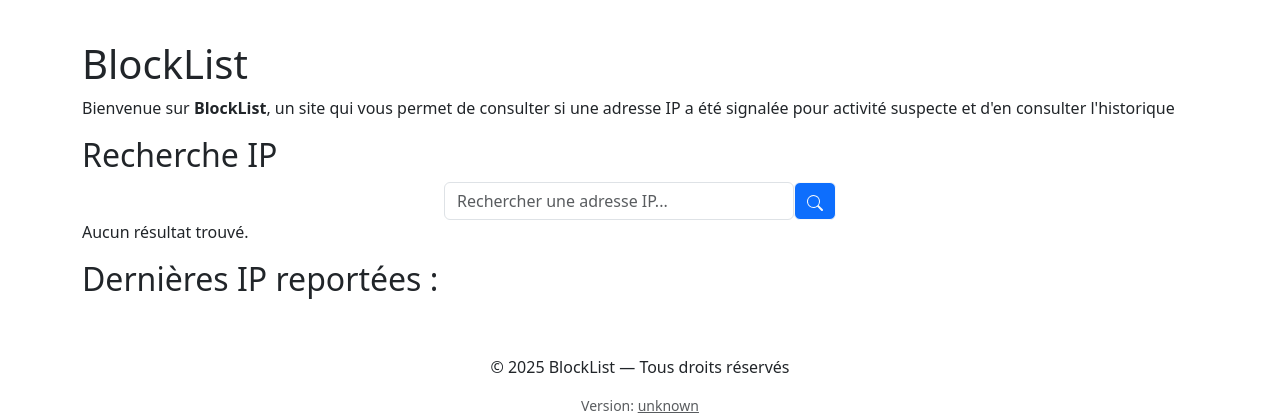
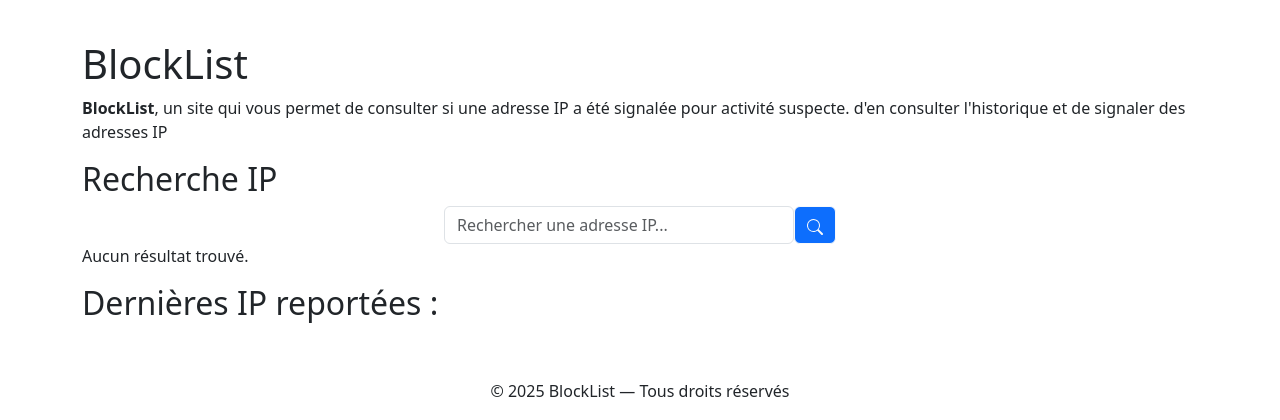
Before and after one commit to AntoineBergeron1/BlockList, a Django app: page / in a window 1280 px wide. Shown: the part 56-476 px from the top of the page. Run offline with Django 5.2, Linux system fonts and the light colour scheme; data that the repository does not hold is empty; some libraries are stand-ins or nearby versions.

Commit message:
fix : description site

```diff
--- a/src/deepweb/templates/deepweb/index.html
+++ b/src/deepweb/templates/deepweb/index.html
@@ -15,8 +15,8 @@
 {% endif %}
 
 <h1>BlockList</h1>
-<p>Bienvenue sur <strong>BlockList</strong>, un site qui vous permet de consulter si une adresse IP
-  a été signalée pour activité suspecte et d'en consulter l'historique</p>
+<p><strong>BlockList</strong>, un site qui vous permet de consulter si une adresse IP
+  a été signalée pour activité suspecte. d'en consulter l'historique et de signaler des adresses IP</p>
 
 <section>
     <h2>Recherche IP</h2>
```
